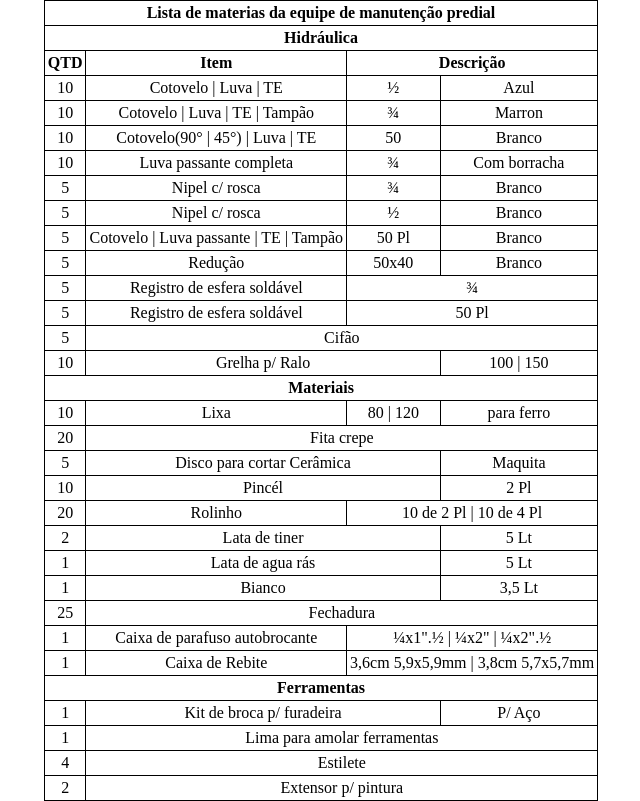
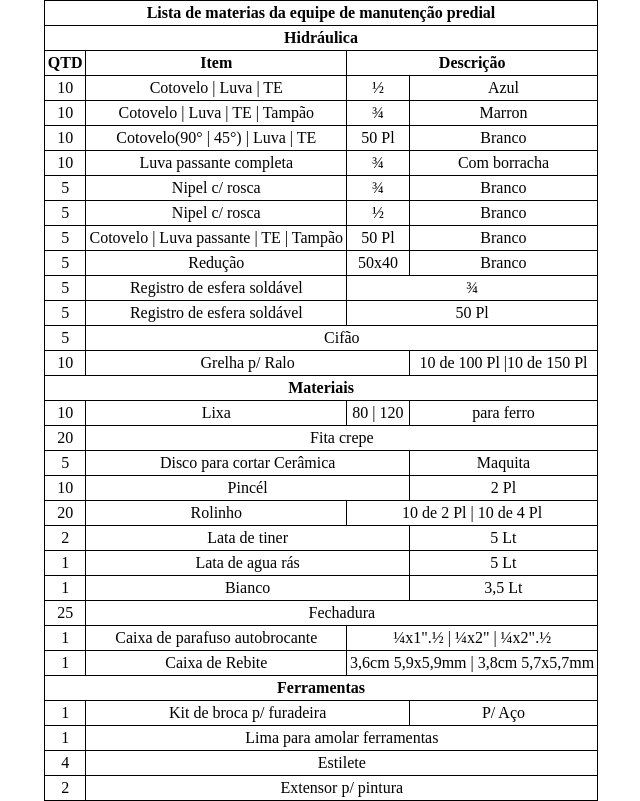
Before and after one commit to SansaoYago/Lista-Ferramentas-Materias, a plain HTML site: page index.html in a window 1280 px wide. Shown: the whole page, without its empty margins (319-959 px from the left). Drawn offline with Linux system fonts and the light colour scheme.

Commit message:
Atualizar o index.html

```diff
--- a/index.html
+++ b/index.html
@@ -65,7 +65,7 @@
             <tr>
                 <td>10</td>
                 <td>Cotovelo(90° | 45°) | Luva | TE</td>
-                <td>50</td>
+                <td>50 Pl</td>
                 <td>Branco</td>
             </tr>
             <tr>
@@ -115,7 +115,7 @@
             <tr>
                 <td>10</td>
                 <td colspan="2">Grelha p/ Ralo</td>
-                <td>100 | 150</td>
+                <td>10 de 100 Pl |10 de 150 Pl</td>
             </tr>
             <tr>
                 <th colspan="4">Materiais</th>
```
